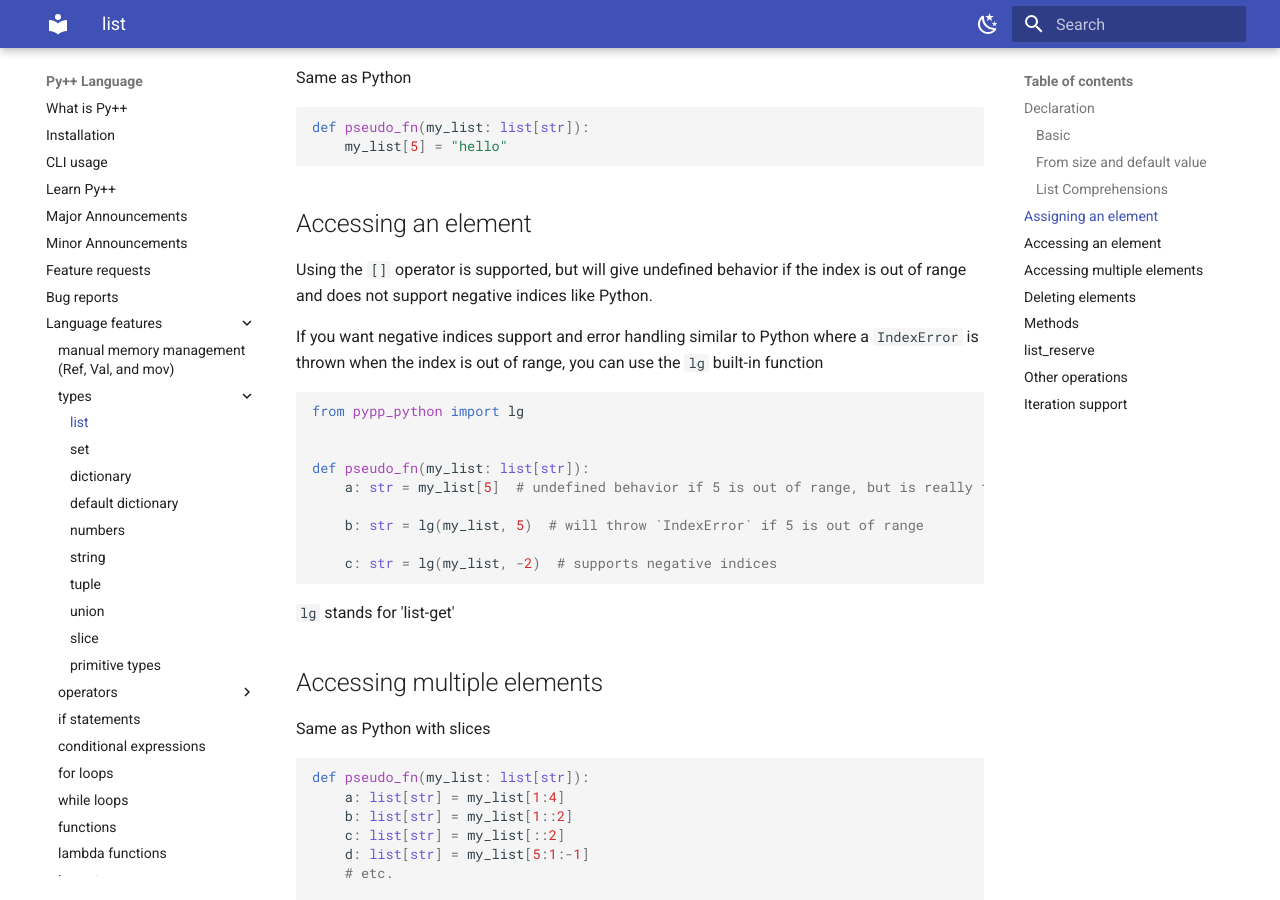
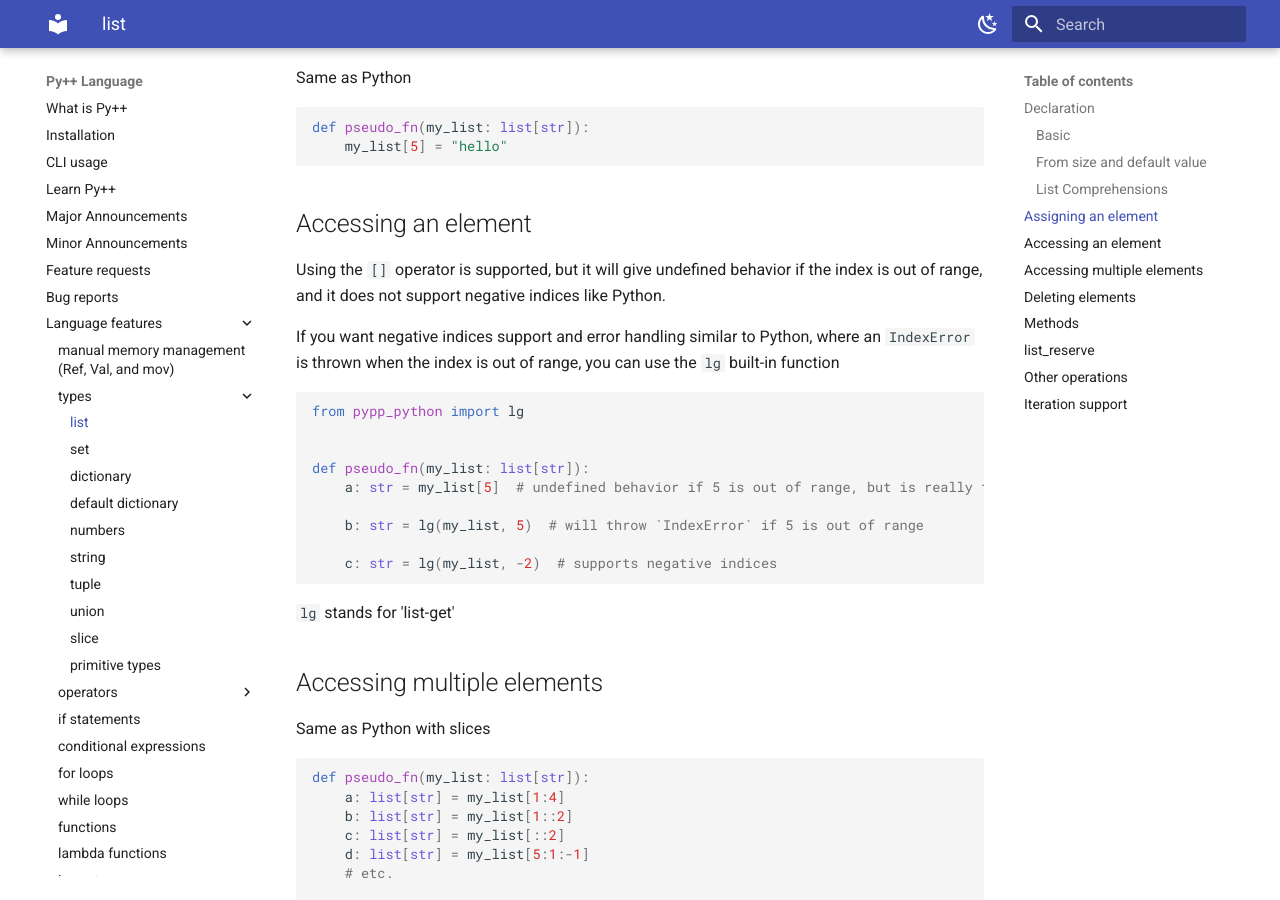
Before and after one commit to curtispuetz/pypp-docs, an MkDocs documentation site: the page built from docs/lang_features/types/list.md, in a window 1280 px wide and 900 px high, scrolled down 1888 px. Built offline with MkDocs 1.6.1 and Material for MkDocs 9.7.7, drawn with Linux system fonts in a browser that asks for light colours.

````diff
--- a/docs/lang_features/types/list.md
+++ b/docs/lang_features/types/list.md
@@ -94,9 +94,9 @@ def pseudo_fn(my_list: list[str]):
 
 ## Accessing an element
 
-Using the `[]` operator is supported, but will give undefined behavior if the index is out of range and does not support negative indices like Python.
+Using the `[]` operator is supported, but it will give undefined behavior if the index is out of range, and it does not support negative indices like Python.
 
-If you want negative indices support and error handling similar to Python where a `IndexError` is thrown when the index is out of range, you can use the `lg` built-in function
+If you want negative indices support and error handling similar to Python, where an `IndexError` is thrown when the index is out of range, you can use the `lg` built-in function
 
 
 ```python
````
